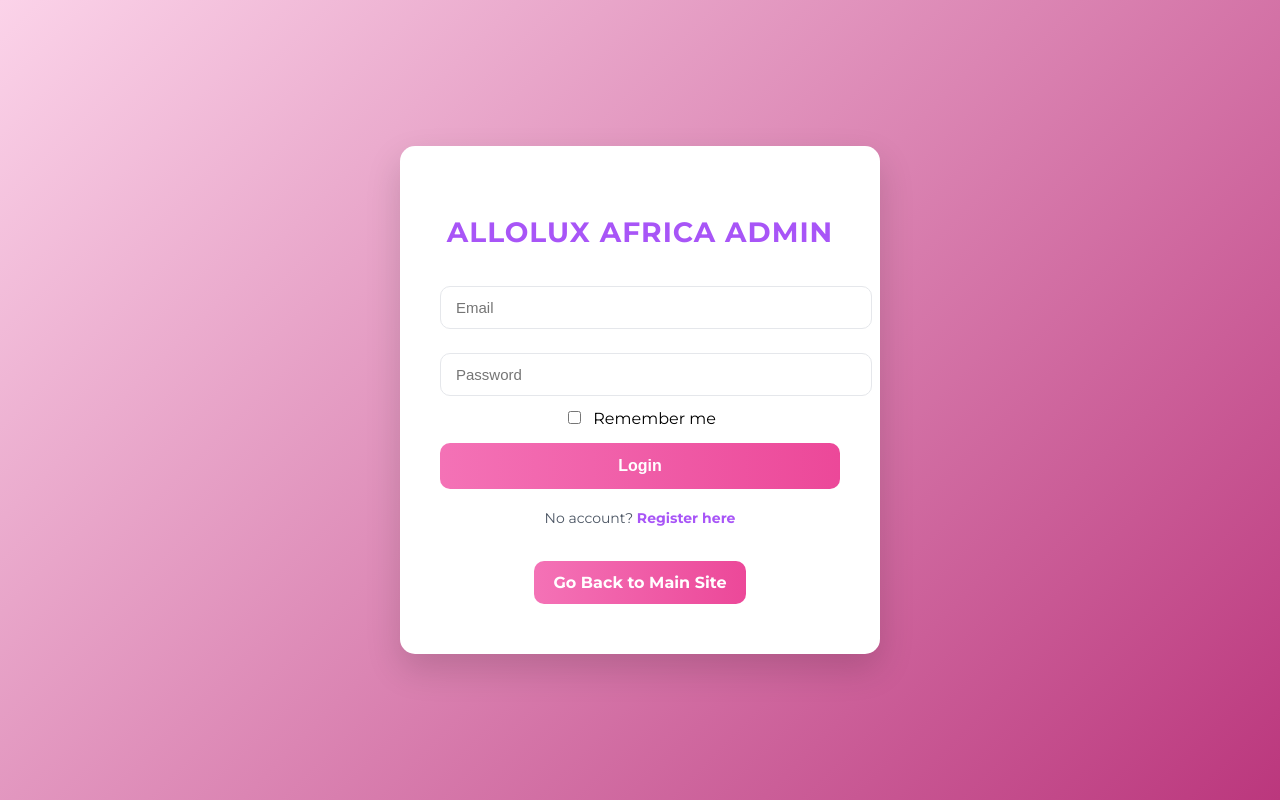
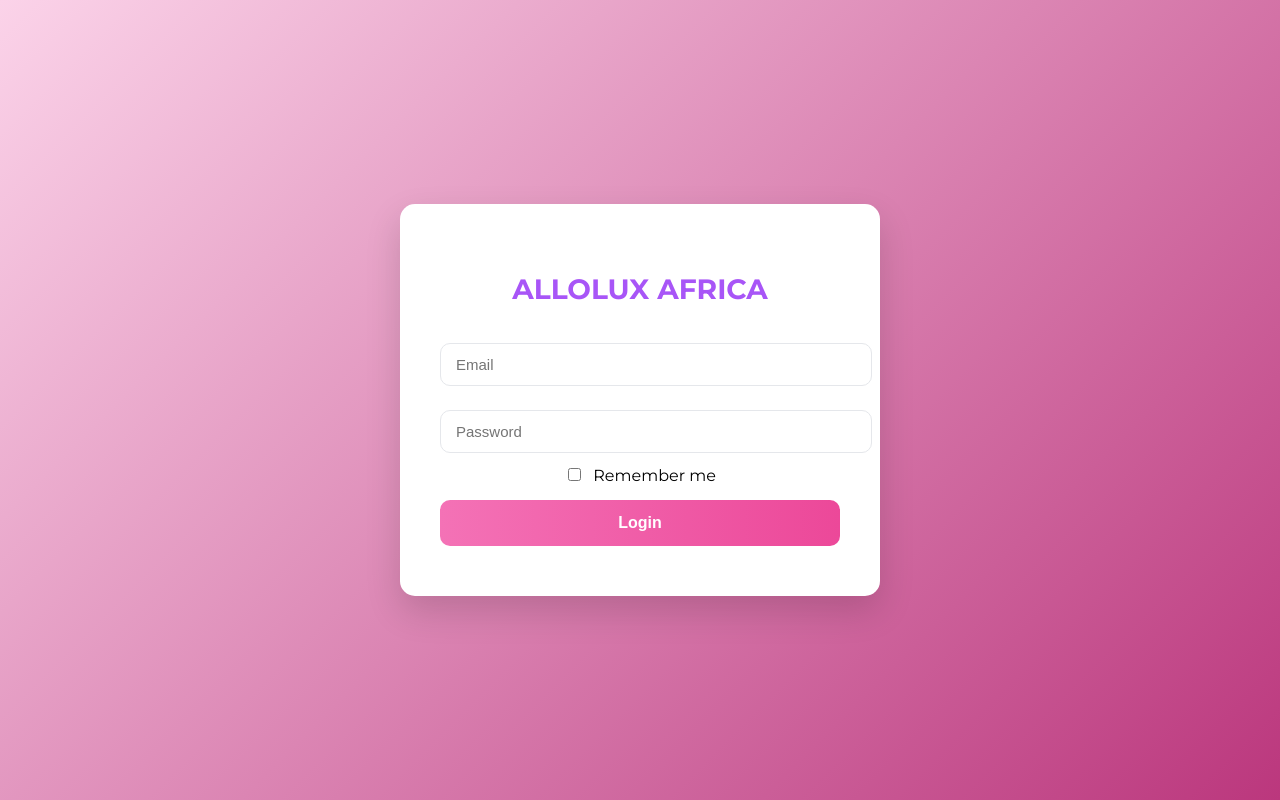
Before and after one commit to Moctar10-Mis/ALLOLUXX_AFRICA, a PHP site: page /admin/admin_login.php in a window 1280 px wide. Run offline with PHP 8.4, Linux system fonts and the light colour scheme.

Commit message:
last changes

```diff
--- a/admin/admin_login.php
+++ b/admin/admin_login.php
@@ -1,8 +1,13 @@
 <?php
 session_start();
-include '../php/config.php';
 
-$error = $_SESSION['login_error'] ?? '';
+// Redirect if already logged in
+if (isset($_SESSION['admin_id'])) {
+    header("Location: admin_dashboard.php");
+    exit();
+}
+
+$login_error = $_SESSION['login_error'] ?? '';
 unset($_SESSION['login_error']);
 ?>
 
@@ -13,18 +18,18 @@
 <title>Admin Login - ALLOLUX AFRICA</title>
 <link href="https://fonts.googleapis.com/css2?family=Montserrat:wght@400;700&display=swap" rel="stylesheet">
 <style>
+/* ===== Body & Background ===== */
 body {
     font-family: 'Montserrat', sans-serif;
-    background: linear-gradient(135deg,#fbd3e9,#bb377d);
+    background: linear-gradient(135deg, #fbd3e9, #bb377d);
     margin: 0;
     display: flex;
     justify-content: center;
     align-items: center;
     min-height: 100vh;
 }
-
-.form-container {
-    background: #fff;
+.container {
+    background: #ffffff;
     padding: 50px 40px;
     border-radius: 15px;
     box-shadow: 0 15px 35px rgba(0,0,0,0.15);
@@ -32,16 +37,12 @@
     max-width: 90%;
     text-align: center;
 }
-
-.form-container h1 {
+.container h1 {
     font-size: 28px;
     font-weight: 800;
     color: #a855f7;
     margin-bottom: 25px;
-    text-transform: uppercase;
-    letter-spacing: 1px;
 }
-
 input[type="email"], input[type="password"] {
     width: 100%;
     padding: 12px 15px;
@@ -50,30 +51,29 @@
     border: 1px solid #e5e7eb;
     font-size: 15px;
 }
-
 input:focus {
     outline: none;
     border-color: #f472b6;
     box-shadow: 0 0 8px rgba(244,114,182,0.4);
 }
-
-label input[type="checkbox"] { margin-right: 8px; }
-
+label input[type="checkbox"] {
+    margin-right: 8px;
+}
 button {
     width: 100%;
     padding: 14px 20px;
     margin-top: 15px;
     border: none;
-    background: linear-gradient(90deg,#f472b6,#ec4899);
+    background: linear-gradient(90deg, #f472b6, #ec4899);
     color: #fff;
     font-size: 16px;
     font-weight: 600;
     border-radius: 10px;
     cursor: pointer;
 }
-
-button:hover { opacity:0.9; transform: translateY(-2px); }
-
+button:hover {
+    background: linear-gradient(90deg, #ec4899, #db2777);
+}
 .error {
     background: #f87171;
     color: #fff;
@@ -82,44 +82,24 @@
     margin-bottom: 15px;
     font-weight: 600;
 }
-
-a { color: #a855f7; font-weight: 600; text-decoration: none; }
-a:hover { text-decoration: underline; }
-
-.btn-back {
-    display: inline-block;
-    margin-top: 20px;
-    padding: 12px 20px;
-    background: linear-gradient(90deg,#f472b6,#ec4899);
-    color: #fff;
-    border-radius: 10px;
-    text-decoration: none;
-    font-weight: 600;
-}
-
-.btn-back:hover { opacity:0.9; transform: translateY(-2px); }
-
-p.footer-text { margin-top: 20px; font-size: 14px; color: #4b5563; }
-
 </style>
 </head>
 <body>
 
-<div class="form-container">
-    <h1>ALLOLUX AFRICA Admin</h1>
+<div class="container">
+    <h1>ALLOLUX AFRICA</h1>
 
-    <?php if ($error) echo "<div class='error'>$error</div>"; ?>
+    <?php if ($login_error): ?>
+        <div class="error"><?= htmlspecialchars($login_error) ?></div>
+    <?php endif; ?>
 
     <form method="POST" action="admin_login_handler.php">
-        <input type="email" name="email" placeholder="Email" required value="<?= $_COOKIE['admin_email'] ?? '' ?>">
-        <input type="password" name="password" placeholder="Password" required value="<?= $_COOKIE['admin_pass'] ?? '' ?>">
+        <input type="email" name="email" placeholder="Email" value="<?= $_COOKIE['admin_email'] ?? '' ?>" required>
+        <input type="password" name="password" placeholder="Password" value="<?= $_COOKIE['admin_pass'] ?? '' ?>" required>
         <label><input type="checkbox" name="remember"> Remember me</label>
         <button type="submit" name="login">Login</button>
     </form>
 
-    <p class="footer-text">No account? <a href="admin_register.php">Register here</a></p>
-
-    <a href="../index.php" class="btn-back">Go Back to Main Site</a>
 </div>
 
 </body>
```
Also changed, not shown: admin/admin_login_handler.php (+21 -19 lines).
